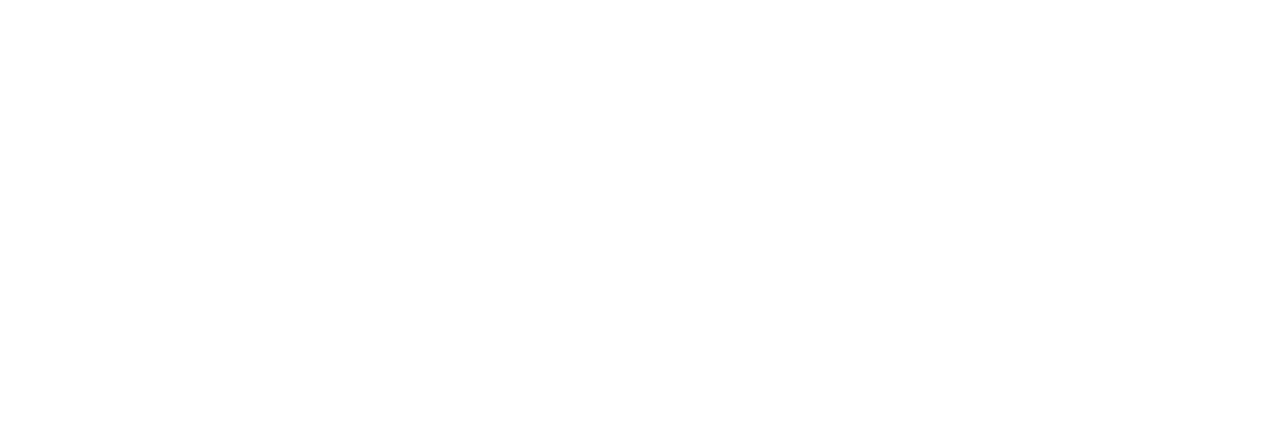
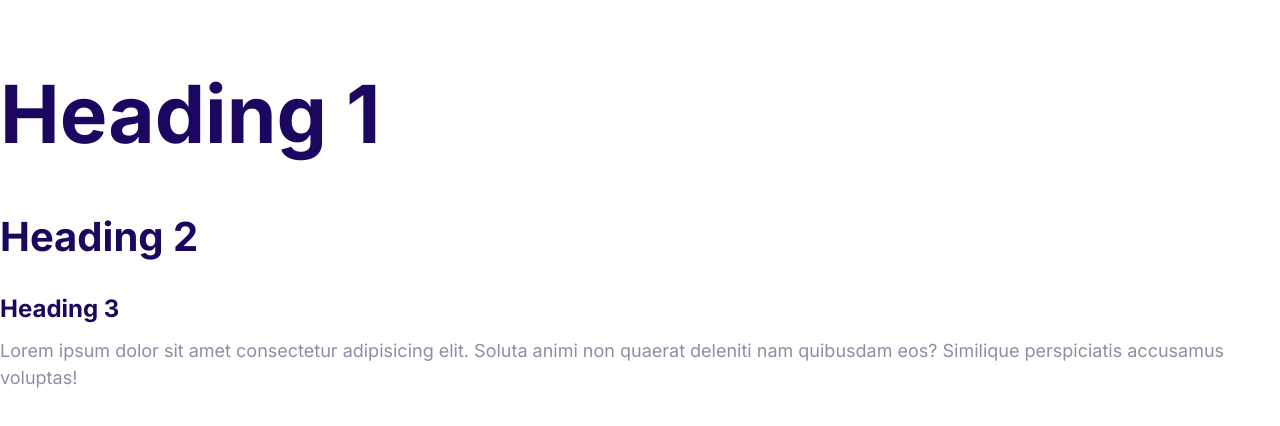
Before and after one commit to gerardhomsi/gerarify, a plain HTML site: page index.html in a window 1280 px wide. Drawn offline with Linux system fonts and the light colour scheme.

Commit message:
Something

```diff
--- a/index.html
+++ b/index.html
@@ -4,9 +4,24 @@
     <meta charset="UTF-8" />
     <meta http-equiv="X-UA-Compatible" content="IE=edge" />
     <meta name="viewport" content="width=device-width, initial-scale=1.0" />
+    <title>Moshify</title>
+    <link rel="preconnect" href="https://fonts.googleapis.com" />
+    <link rel="preconnect" href="https://fonts.gstatic.com" crossorigin />
+    <link
+      href="https://fonts.googleapis.com/css2?family=Inter:wght@400;700&display=swap"
+      rel="stylesheet"
+    />
     <link rel="stylesheet" href="css/normalize.css" />
     <link rel="stylesheet" href="css/styles.css" />
-    <title>Document</title>
   </head>
-  <body></body>
+  <body>
+    <h1>Heading 1</h1>
+    <h2>Heading 2</h2>
+    <h3>Heading 3</h3>
+    <p>
+      Lorem ipsum dolor sit amet consectetur adipisicing elit. Soluta animi non
+      quaerat deleniti nam quibusdam eos? Similique perspiciatis accusamus
+      voluptas!
+    </p>
+  </body>
 </html>
```
